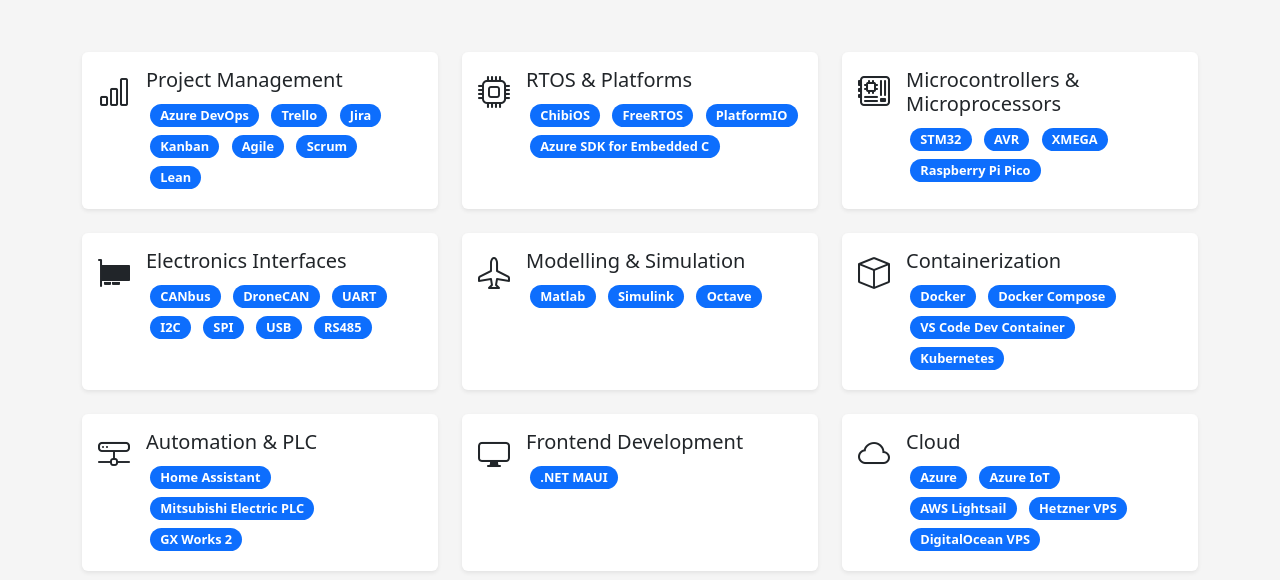
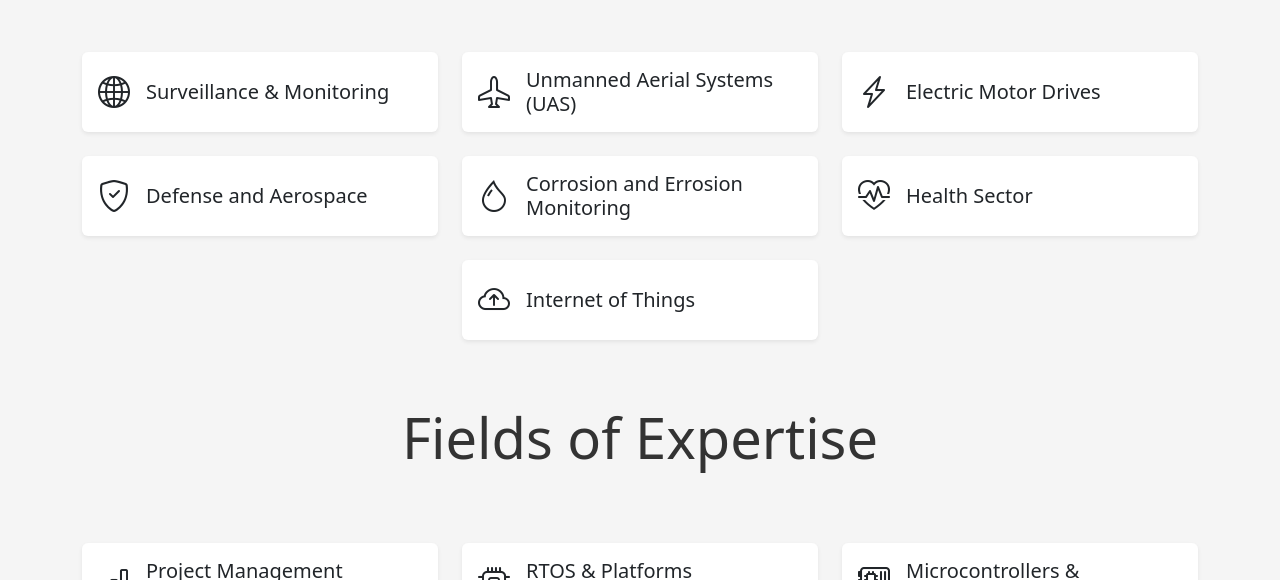
Before and after one commit to engemil/engemil.github.io, a plain HTML site: page index.html in a window 1280 px wide. Shown: the part 629-1209 px from the top of the page. Drawn offline with nearby package versions, Linux system fonts and the light colour scheme.

Commit message:
Updated home page: Added experience in the following industries

```diff
--- a/index.html
+++ b/index.html
@@ -35,13 +35,88 @@
             </p>
         </div>
 
+        <!-- Industries Section -->
+        <div class="container text-center py-4">
+            <h1 class="display-4">Experience in The Following Industries</h1>
+        </div>
 
-        <!--
-        <div class="container text-center py-4">
-            <h1 class="display-4">From Embedded to Cloud</h1>
-            <p class="lead">Product developer, robotics, cybernetics, embedded systems, IoT, IT, cloud, security, PCB, CAD, project management & consultant</p>
-        </div>
-        -->
+        <section id="industries" class="container py-3">
+            <h2 class="h3 text-center mb-4"></h2>
+            <div class="row justify-content-center">
+
+                <!-- Surveillance & Monitoring -->
+                <div class="col-lg-4 col-12 mb-4">
+                    <div class="card h-100 shadow-sm">
+                        <div class="card-body d-flex align-items-center">
+                            <i class="bi bi-globe2 me-3" style="font-size: 2rem;"></i>
+                            <h3 class="card-title h5 mb-0">Surveillance & Monitoring</h3>
+                        </div>
+                    </div>
+                </div>
+
+                <!-- Unmanned Aerial Systems (UAS) -->
+                <div class="col-lg-4 col-12 mb-4">
+                    <div class="card h-100 shadow-sm">
+                        <div class="card-body d-flex align-items-center">
+                            <i class="bi bi-airplane me-3" style="font-size: 2rem;"></i>
+                            <h3 class="card-title h5 mb-0">Unmanned Aerial Systems (UAS)</h3>
+                        </div>
+                    </div>
+                </div>
+
+                <!-- Electric Motor Drives -->
+                <div class="col-lg-4 col-12 mb-4">
+                    <div class="card h-100 shadow-sm">
+                        <div class="card-body d-flex align-items-center">
+                            <i class="bi bi-lightning-charge me-3" style="font-size: 2rem;"></i>
+                            <h3 class="card-title h5 mb-0">Electric Motor Drives</h3>
+                        </div>
+                    </div>
+                </div>
+
+                <!-- Defense and Aerospace -->
+                <div class="col-lg-4 col-12 mb-4">
+                    <div class="card h-100 shadow-sm">
+                        <div class="card-body d-flex align-items-center">
+                            <i class="bi bi-shield-check me-3" style="font-size: 2rem;"></i>
+                            <h3 class="card-title h5 mb-0">Defense and Aerospace </h3>
+                        </div>
+                    </div>
+                </div>
+
+                <!-- Corrosion and Errosion Monitoring -->
+                <div class="col-lg-4 col-12 mb-4">
+                    <div class="card h-100 shadow-sm">
+                        <div class="card-body d-flex align-items-center">
+                            <i class="bi bi-droplet me-3" style="font-size: 2rem;"></i>
+                            <h3 class="card-title h5 mb-0">Corrosion and Errosion Monitoring</h3>
+                        </div>
+                    </div>
+                </div>
+
+                <!-- Health Sector -->
+                <div class="col-lg-4 col-12 mb-4">
+                    <div class="card h-100 shadow-sm">
+                        <div class="card-body d-flex align-items-center">
+                            <i class="bi bi-heart-pulse me-3" style="font-size: 2rem;"></i>
+                            <h3 class="card-title h5 mb-0">Health Sector</h3>
+                        </div>
+                    </div>
+                </div>
+
+                <!-- Internet of Things -->
+                <div class="col-lg-4 col-12 mb-4">
+                    <div class="card h-100 shadow-sm">
+                        <div class="card-body d-flex align-items-center">
+                            <i class="bi bi-cloud-arrow-up me-3" style="font-size: 2rem;"></i>
+                            <h3 class="card-title h5 mb-0">Internet of Things</h3>
+                        </div>
+                    </div>
+                </div>
+
+            </div>
+        </section>
+
 
         <!-- Expertise Section -->
         <div class="container text-center py-4">
```
